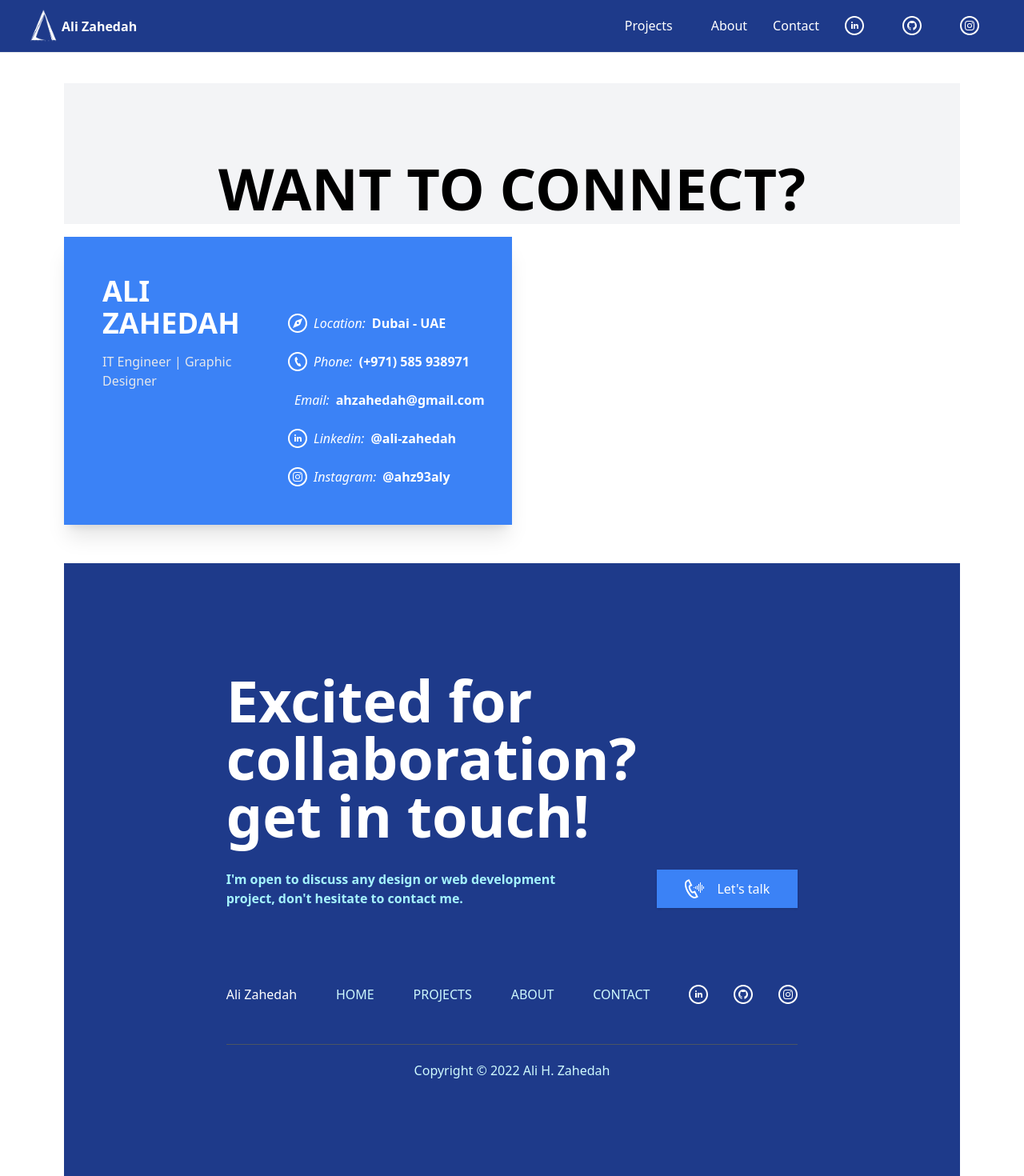
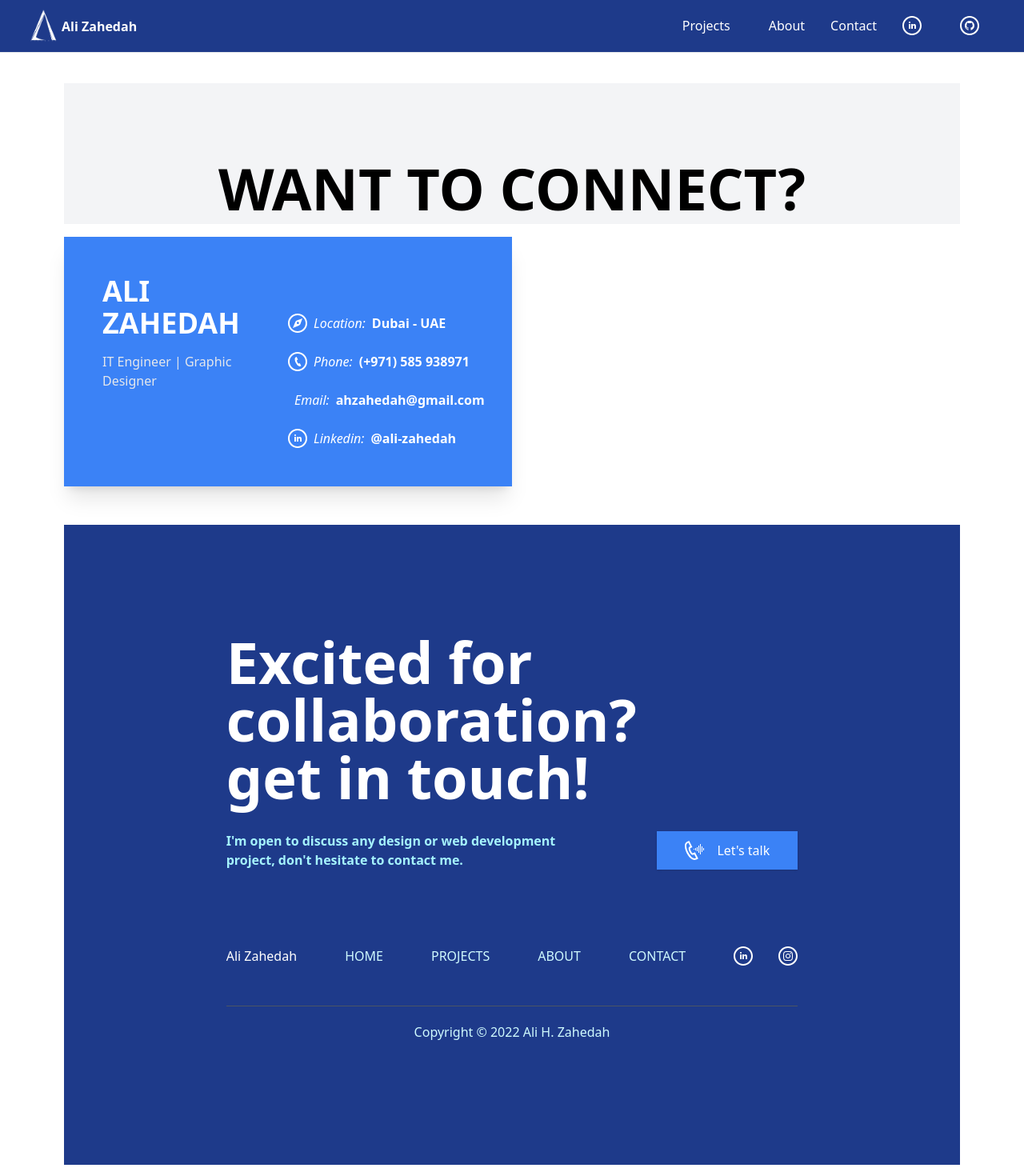
Before and after one commit to ahzsy93/Ahz-Portfolio, a Next.js app: page /contact in a window 1280 px wide. Shown: the top 1470 px of the page at 80% size. Built offline with nearby package versions, Linux system fonts and the light colour scheme.

Commit message:
remove insta

```diff
--- a/components/Footer.js
+++ b/components/Footer.js
@@ -78,21 +78,7 @@ const Footer = () => {
                   xmlns="http://www.w3.org/2000/svg"
                   width="24"
             height="24"
-            viewBox="0 0 24 24"
-                  className="fill-white hover:fill-blue-500 transition-colors ease-in-out"
-                >
-                  <path d="M12 2c5.514 0 10 4.486 10 10s-4.486 10-10 10-10-4.486-10-10 4.486-10 10-10zm0-2c-6.627 0-12 5.373-12 12s5.373 12 12 12 12-5.373 12-12-5.373-12-12-12zm0 6c-3.313 0-6 2.686-6 6 0 2.651 1.719 4.9 4.104 5.693.3.056.396-.13.396-.289v-1.117c-1.669.363-2.017-.707-2.017-.707-.272-.693-.666-.878-.666-.878-.544-.373.041-.365.041-.365.603.042.92.619.92.619.535.917 1.403.652 1.746.499.054-.388.209-.652.381-.802-1.333-.152-2.733-.667-2.733-2.965 0-.655.234-1.19.618-1.61-.062-.153-.268-.764.058-1.59 0 0 .504-.161 1.65.615.479-.133.992-.199 1.502-.202.51.002 1.023.069 1.503.202 1.146-.776 1.648-.615 1.648-.615.327.826.121 1.437.06 1.588.385.42.617.955.617 1.61 0 2.305-1.404 2.812-2.74 2.96.216.186.412.551.412 1.111v1.646c0 .16.096.347.4.288 2.383-.793 4.1-3.041 4.1-5.691 0-3.314-2.687-6-6-6z" />
-                </svg>
-              </a>
-              <a
-                aria-label="Instagram account"
-                className="border-b-2 border-transparent hover:text-gray-800 "
-                href="https://www.instagram.com/ahz93aly/"
-              >
-                <svg
-                  xmlns="http://www.w3.org/2000/svg"
-                  width="24"
-            height="24"
+
             viewBox="0 0 24 24"
                   className="fill-white hover:fill-blue-500 transition-colors ease-in-out"
                 >
--- a/components/Navigation.js
+++ b/components/Navigation.js
@@ -116,22 +116,7 @@ const Navigation = ({ fixed }) => {
       <path d="M12 2c5.514 0 10 4.486 10 10s-4.486 10-10 10-10-4.486-10-10 4.486-10 10-10zm0-2c-6.627 0-12 5.373-12 12s5.373 12 12 12 12-5.373 12-12-5.373-12-12-12zm0 6c-3.313 0-6 2.686-6 6 0 2.651 1.719 4.9 4.104 5.693.3.056.396-.13.396-.289v-1.117c-1.669.363-2.017-.707-2.017-.707-.272-.693-.666-.878-.666-.878-.544-.373.041-.365.041-.365.603.042.92.619.92.619.535.917 1.403.652 1.746.499.054-.388.209-.652.381-.802-1.333-.152-2.733-.667-2.733-2.965 0-.655.234-1.19.618-1.61-.062-.153-.268-.764.058-1.59 0 0 .504-.161 1.65.615.479-.133.992-.199 1.502-.202.51.002 1.023.069 1.503.202 1.146-.776 1.648-.615 1.648-.615.327.826.121 1.437.06 1.588.385.42.617.955.617 1.61 0 2.305-1.404 2.812-2.74 2.96.216.186.412.551.412 1.111v1.646c0 .16.096.347.4.288 2.383-.793 4.1-3.041 4.1-5.691 0-3.314-2.687-6-6-6z" />
     </svg>
   </a>
-  {/* Instagram */}
-  <a
-    className="border-b-2 border-transparent hover:text-sky-300  mx-1.5 sm:mx-6"
-    href="https://www.instagram.com/ahz93aly/"
-    aria-label="Instagram account"
-  >
-    <svg
-      xmlns="http://www.w3.org/2000/svg"
-      width="24"
-      height="24"
-      viewBox="0 0 24 24"
-      className="fill-white hover:fill-blue-500 transition-colors ease-in-out"
-    >
-      <path d="M12 2c5.514 0 10 4.486 10 10s-4.486 10-10 10-10-4.486-10-10 4.486-10 10-10zm0-2c-6.627 0-12 5.373-12 12s5.373 12 12 12 12-5.373 12-12-5.373-12-12-12zm0 7.082c1.602 0 1.792.006 2.425.035 1.627.074 2.385.845 2.46 2.459.028.633.034.822.034 2.424s-.006 1.792-.034 2.424c-.075 1.613-.832 2.386-2.46 2.46-.633.028-.822.035-2.425.035-1.602 0-1.792-.006-2.424-.035-1.63-.075-2.385-.849-2.46-2.46-.028-.632-.035-.822-.035-2.424s.007-1.792.035-2.424c.074-1.615.832-2.386 2.46-2.46.632-.029.822-.034 2.424-.034zm0-1.082c-1.63 0-1.833.007-2.474.037-2.18.1-3.39 1.309-3.49 3.489-.029.641-.036.845-.036 2.474 0 1.63.007 1.834.036 2.474.1 2.179 1.31 3.39 3.49 3.49.641.029.844.036 2.474.036 1.63 0 1.834-.007 2.475-.036 2.176-.1 3.391-1.309 3.489-3.49.029-.64.036-.844.036-2.474 0-1.629-.007-1.833-.036-2.474-.098-2.177-1.309-3.39-3.489-3.489-.641-.03-.845-.037-2.475-.037zm0 2.919c-1.701 0-3.081 1.379-3.081 3.081s1.38 3.081 3.081 3.081 3.081-1.379 3.081-3.081c0-1.701-1.38-3.081-3.081-3.081zm0 5.081c-1.105 0-2-.895-2-2 0-1.104.895-2 2-2 1.104 0 2.001.895 2.001 2s-.897 2-2.001 2zm3.202-5.922c-.397 0-.72.322-.72.72 0 .397.322.72.72.72.398 0 .721-.322.721-.72 0-.398-.322-.72-.721-.72z" />
-    </svg>
-  </a>
+
   </div>
         </ul>
       </div>
--- a/pages/contact.js
+++ b/pages/contact.js
@@ -143,24 +143,7 @@ export default function Contact() {
                     </a>
                   </div>
 
-                  <div className="w-full h-10 flex justify-start items-start space-x-2">
-                    <svg
-                      xmlns="http://www.w3.org/2000/svg"
-                      width="24"
-                      height="24"
-                      viewBox="0 0 24 24"
-                      className="fill-white hover:fill-blue-500 transition-colors ease-in-out"
-                    >
-                      <path d="M12 2c5.514 0 10 4.486 10 10s-4.486 10-10 10-10-4.486-10-10 4.486-10 10-10zm0-2c-6.627 0-12 5.373-12 12s5.373 12 12 12 12-5.373 12-12-5.373-12-12-12zm0 7.082c1.602 0 1.792.006 2.425.035 1.627.074 2.385.845 2.46 2.459.028.633.034.822.034 2.424s-.006 1.792-.034 2.424c-.075 1.613-.832 2.386-2.46 2.46-.633.028-.822.035-2.425.035-1.602 0-1.792-.006-2.424-.035-1.63-.075-2.385-.849-2.46-2.46-.028-.632-.035-.822-.035-2.424s.007-1.792.035-2.424c.074-1.615.832-2.386 2.46-2.46.632-.029.822-.034 2.424-.034zm0-1.082c-1.63 0-1.833.007-2.474.037-2.18.1-3.39 1.309-3.49 3.489-.029.641-.036.845-.036 2.474 0 1.63.007 1.834.036 2.474.1 2.179 1.31 3.39 3.49 3.49.641.029.844.036 2.474.036 1.63 0 1.834-.007 2.475-.036 2.176-.1 3.391-1.309 3.489-3.49.029-.64.036-.844.036-2.474 0-1.629-.007-1.833-.036-2.474-.098-2.177-1.309-3.39-3.489-3.489-.641-.03-.845-.037-2.475-.037zm0 2.919c-1.701 0-3.081 1.379-3.081 3.081s1.38 3.081 3.081 3.081 3.081-1.379 3.081-3.081c0-1.701-1.38-3.081-3.081-3.081zm0 5.081c-1.105 0-2-.895-2-2 0-1.104.895-2 2-2 1.104 0 2.001.895 2.001 2s-.897 2-2.001 2zm3.202-5.922c-.397 0-.72.322-.72.72 0 .397.322.72.72.72.398 0 .721-.322.721-.72 0-.398-.322-.72-.721-.72z" />
-                    </svg>
-                    <p className="italic">Instagram: </p>
-                    <a
-                      className="text-white font-bold "
-                      href="https://www.instagram.com/ahz93aly/"
-                    >
-                      @ahz93aly
-                    </a>
-                  </div>
+
                 </div>
               </div>
             </div>
```
